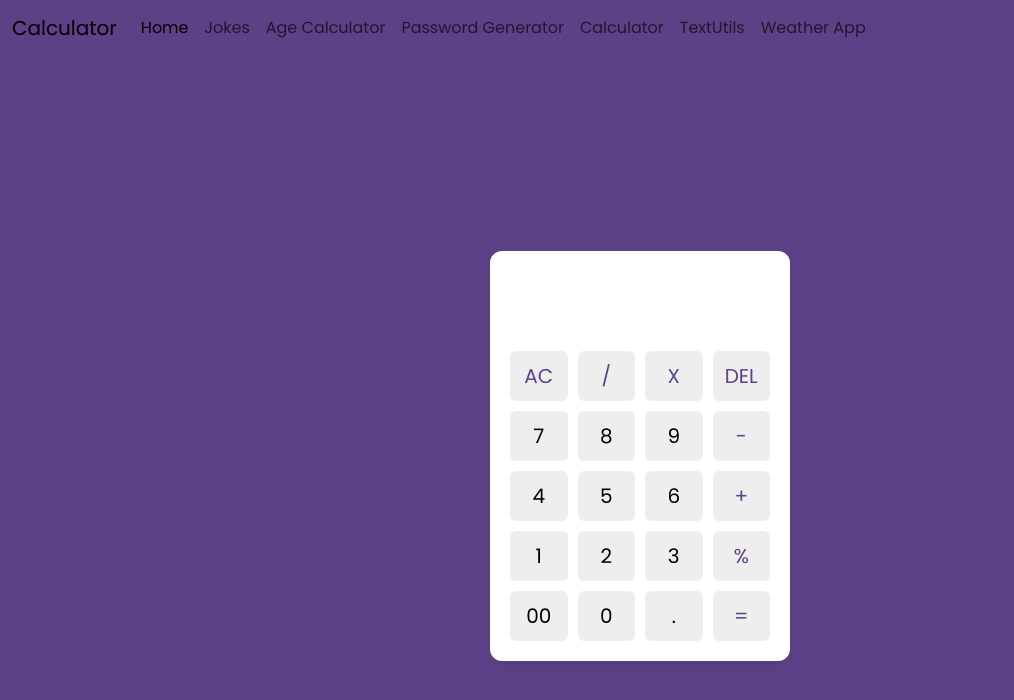
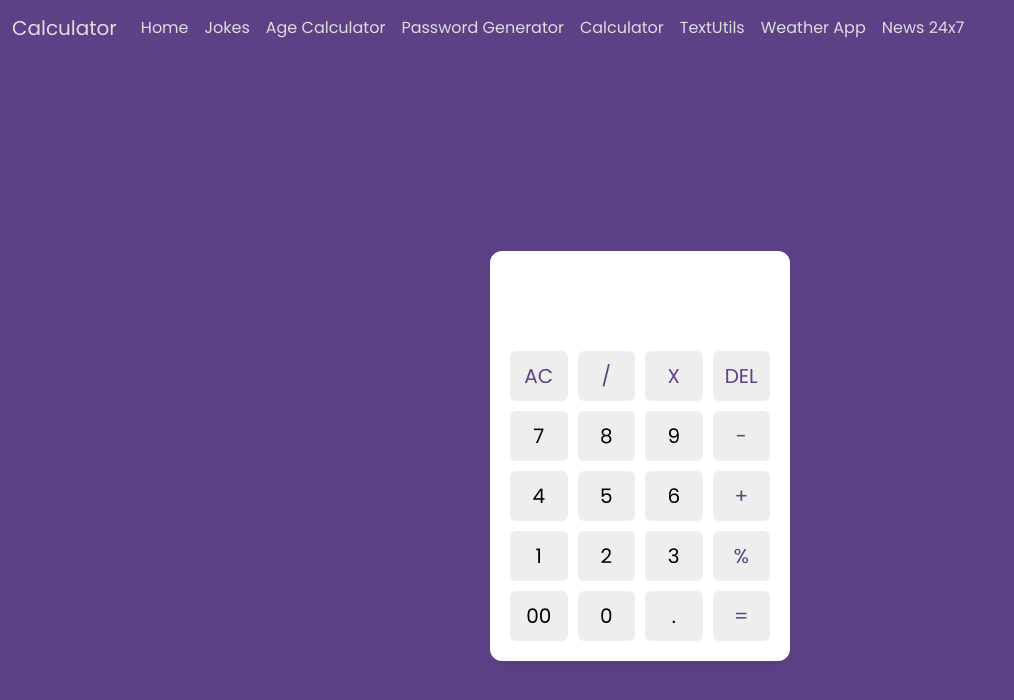
Before and after one commit to sayedhanzala/sayedhanzala.github.io, a plain HTML site: page calculator/index.html in a window 1280 px wide. Shown: the whole page, without its empty margins (0-1014 px from the left). Drawn offline with nearby package versions, Linux system fonts and the light colour scheme.

Commit message:
changes smade

```diff
--- a/calculator/index.html
+++ b/calculator/index.html
@@ -14,7 +14,7 @@
     <header>
         <nav class="navbar navbar-expand-lg">
             <div class="container-fluid">
-                <a class="navbar-brand" href="">Calculator</a>
+                <a class="navbar-brand" href="" style="color: #ddd;">Calculator</a>
                 <button class="navbar-toggler" type="button" data-bs-toggle="collapse"
                     data-bs-target="#navbarNavAltMarkup" aria-controls="navbarNavAltMarkup" aria-expanded="false"
                     aria-label="Toggle navigation">
@@ -22,13 +22,14 @@
                 </button>
                 <div class="collapse navbar-collapse" id="navbarNavAltMarkup">
                     <div class="navbar-nav">
-                        <a class="nav-link active" aria-current="page" href="../index.html">Home</a>
-                        <a class="nav-link" href="../jokes/index.html">Jokes</a>
-                        <a class="nav-link" href="../Age_Calculator/index.html">Age Calculator</a>
-                        <a class="nav-link" href="../passwd_generator/index.html">Password Generator</a>
-                        <a class="nav-link" href="">Calculator</a>
-                        <a class="nav-link" href="https://textutils-react-beta.vercel.app">TextUtils</a>
-                        <a class="nav-link" href="https://han-weatherapp.vercel.app/">Weather App</a>
+                        <a class="nav-link active" style="color: #ddd;" aria-current="page" href="../index.html">Home</a>
+                        <a class="nav-link" style="color: #ddd;" href="../jokes/index.html">Jokes</a>
+                        <a class="nav-link" style="color: #ddd;" href="../Age_Calculator/index.html">Age Calculator</a>
+                        <a class="nav-link" style="color: #ddd;" href="../passwd_generator/index.html">Password Generator</a>
+                        <a class="nav-link" style="color: #ddd;" href="">Calculator</a>
+                        <a class="nav-link" style="color: #ddd;" href="https://textutils-react-beta.vercel.app">TextUtils</a>
+                        <a class="nav-link" style="color: #ddd;" href="https://han-weatherapp.vercel.app/">Weather App</a>
+                        <a class="nav-link" style="color: #ddd;" href="https://han-news24x7.vercel.app/">News 24x7</a>
                     </div>
                 </div>
             </div>
```
Also changed, not shown: Age_Calculator/index.html (+1 -0 lines), index.html (+1 -0 lines), jokes/index.html (+4 -3 lines), passwd_generator/index.html (+1 -0 lines).
